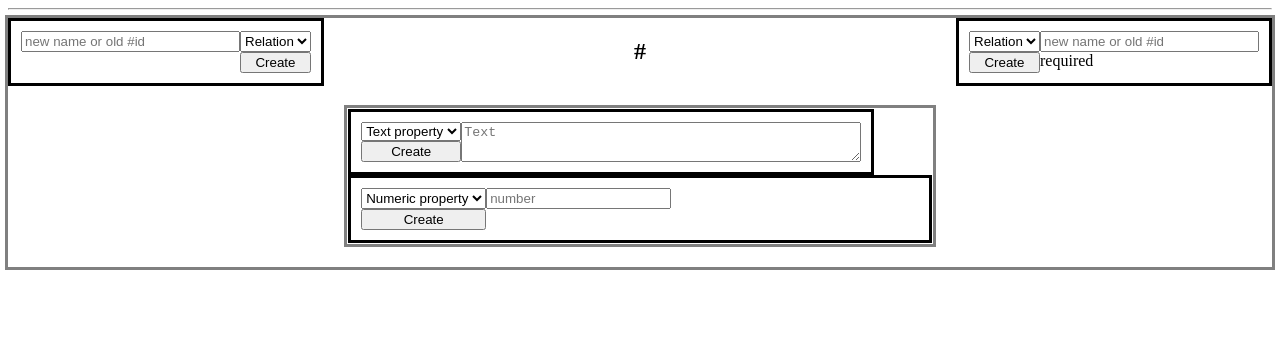
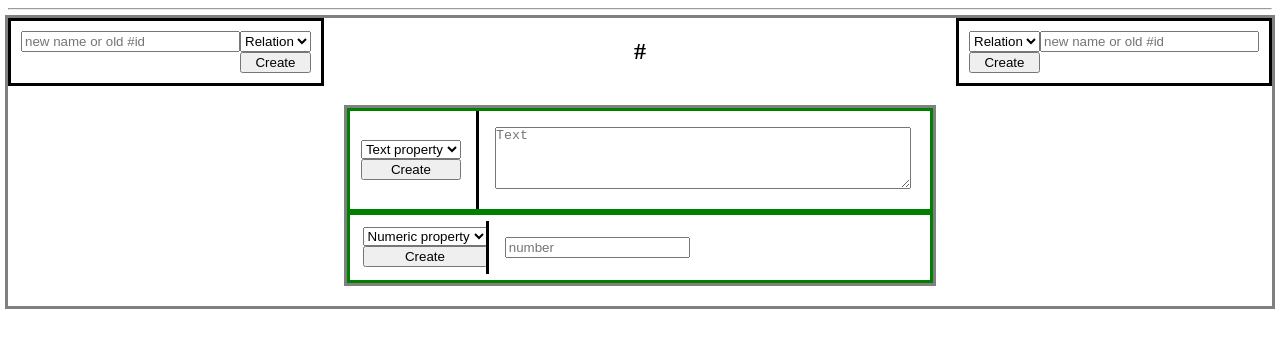
Before and after one commit to Halmela/stuffbase, a Flask app: template templates/stuff.html in a window 1280 px wide. Shown: the part 88-436 px from the top of the page. Run offline with Flask 3, Linux system fonts and the light colour scheme; the template is opened without the code that fills it, so the values that code supplies are empty.

Commit message:
property styling

```diff
--- a/static/main.css
+++ b/static/main.css
@@ -115,12 +115,7 @@
   margin: 20px;
 }
 
-.existing-properties {
-  display: flex;
-  flex-direction: column;
-}
-
-.prop-item {
+.property {
   display: grid;
   grid-template-columns: 1fr 4fr;
   border: solid green;
@@ -128,34 +123,27 @@
   column-gap: 1%;
 }
 
-.prop-item h4 {
+.prop-item textarea {
+  width: 100%;
+  padding: 0px;
+  margin: 0px;
+}
+
+
+.prop-item:nth-child(odd) {
   margin: auto;
   padding: 5%;
-  grid-column: 1 / span 1;
 }
 
-.prop-item p {
+.prop-item:nth-child(even) {
   padding: 1em;
   margin: auto;
+  border-style: none none none solid;
+  width: 90%;
   text-align: left;
   word-break: break-word;
-  border-style: none none none solid;
-  grid-column: 2 / span 4;
-  width: 90%;
 }
 
-.property-column {
-  display: flex;
-  flex-direction: column;
-  padding: 0.2%;
-  flex-grow: 1;
-}
-
-.property-box {
-  border: solid red;
-  padding: 10px;
-  flex-grow: 1;
-}
 
 .new-properties {
   display: flex;
@@ -165,16 +153,12 @@
 }
 
 .property-form {
-  padding: 10px;
-  border: solid black;
+  margin: auto;
+  padding: 5%;
+  grid-column: 1 / span 1;
   display: grid;
   grid-template-columns: repeat(5, 1fr);
   width: fit-content;
-}
-
-.prop-text {
-  grid-column: 2 / span 4;
-  grid-row: 1 / span 2;
 }
 
 .prop-select {
--- a/templates/stuff.html
+++ b/templates/stuff.html
@@ -35,6 +35,7 @@
   <div class="stuff-body">
     <h2>#{{stuff.id}} {{stuff.name}}</h2>
     <div class="properties">
+      <div class="existing-properties">
         {% if stuff_props %}
         <!-- <div class="existing-properties">
         <div class="property-column">
@@ -48,30 +49,34 @@
           {% endfor %}
         </div>
       </div> -->
-      <div class="existing-properties">
         {% for p in stuff_props %}
-        <div class="prop-item">
-          <h4>{{p[0]}}</h4>
-          <p>{{p[1]}}</p>
+        <div class="property">
+          <h4 class="prop-item">{{p[0]}}</h4>
+          <p class="prop-item">{{p[1]}}</p>
         </div>
         {% endfor %}
-      </div>
         {% endif %}
-      <div class="new-properties">
-        <form class="property-form" action="/attachtextproperty" method="POST">
+        <div class="property">
+          <div class="prop-item">
+            <form class="property-form" action="/attachtextproperty" method="POST" id="property-form">
               <select class="prop-select" name="property_id" id="property_id" required>
                 <option value="">Text property</option>
                 {% for t in text_props %}
                 <option value={{t[0]}}>{{t[1]}}
                   {% endfor %}
               </select>
-
-          <textarea class="prop-text" placeholder="Text" name="text" required minlength="1"></textarea>
+              <input class="prop-submit" type="submit" value="Create">
               <input type="hidden" name="stuff_id" value="{{ stuff.id }}">
               <input type="hidden" name="csrf_token" value="{{ session.csrf_token }}">
-          <input class="prop-submit" type="submit" value="Create">
             </form>
+          </div>
+          <div class="prop-item">
+            <textarea form="property-form" placeholder="Text" name="text" required minlength="1" rows="4"></textarea>
+          </div>
+        </div>
 
+        <div class="property" <div class="prop-item">
+          <div class="prop-item">
             <form class="property-form" action="/attachnumericproperty" method="POST">
               <select class="prop-select" name="property_id" id="property_id" required>
                 <option value="">Numeric property</option>
@@ -80,11 +85,14 @@
                   {% endfor %}
               </select>
 
-          <input class="prop-num" placeholder="number" type="number" name="number" required>
               <input type="hidden" name="stuff_id" value="{{ stuff.id }}">
               <input type="hidden" name="csrf_token" value="{{ session.csrf_token }}">
               <input class="prop-submit" type="submit" value="Create">
+          </div>
+          <div class="prop-item"> <input class="prop-num" placeholder="number" type="number" name="number" required>
+          </div>
           </form>
+        </div>
       </div>
     </div>
 
@@ -110,21 +118,11 @@
       </select>
       <input class="rev-rel-text" type="text" name="name" placeholder="new name or old #id" required minlength="2"
         maxlength="20">
-      required
       <input type="hidden" name="stuff_id" value="{{ stuff.id }}">
       <input type="hidden" name="stuff_relates" value="true">
       <input type="hidden" name="csrf_token" value="{{ session.csrf_token }}">
       <input class="rev-rel-submit" type="submit" value="Create">
     </form>
   </div>
-
-
-
 </div>
-
-
 {% endblock %}
-
-
-<!--
-  -->
```
Lines whose indentation alone changed are shown as unchanged.
